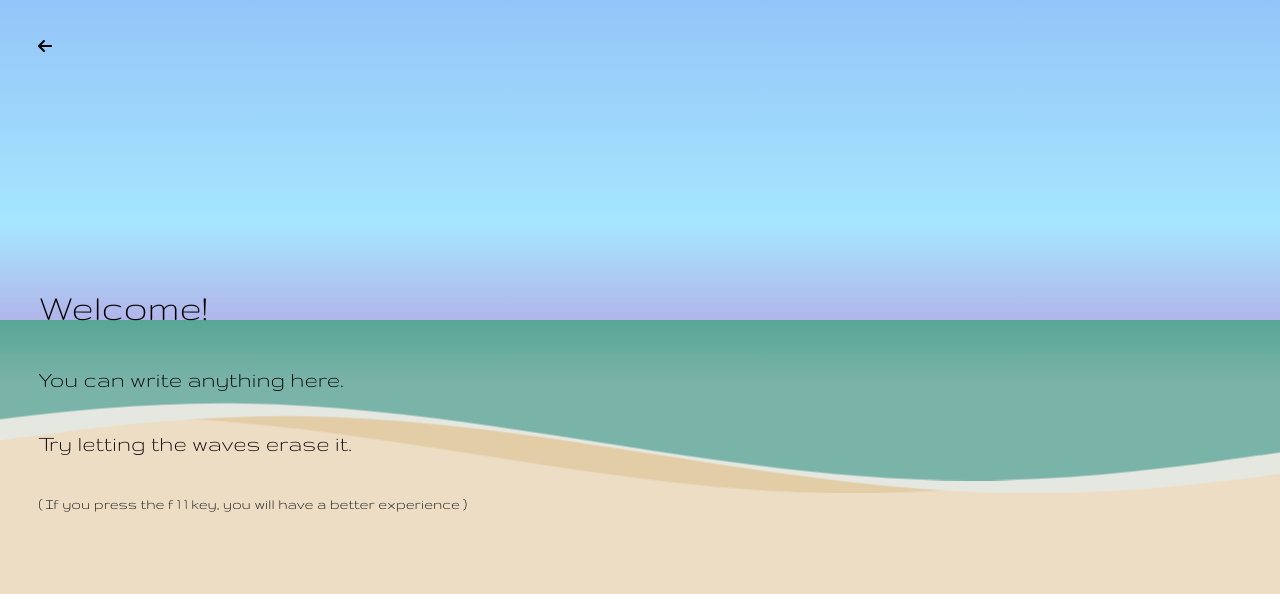
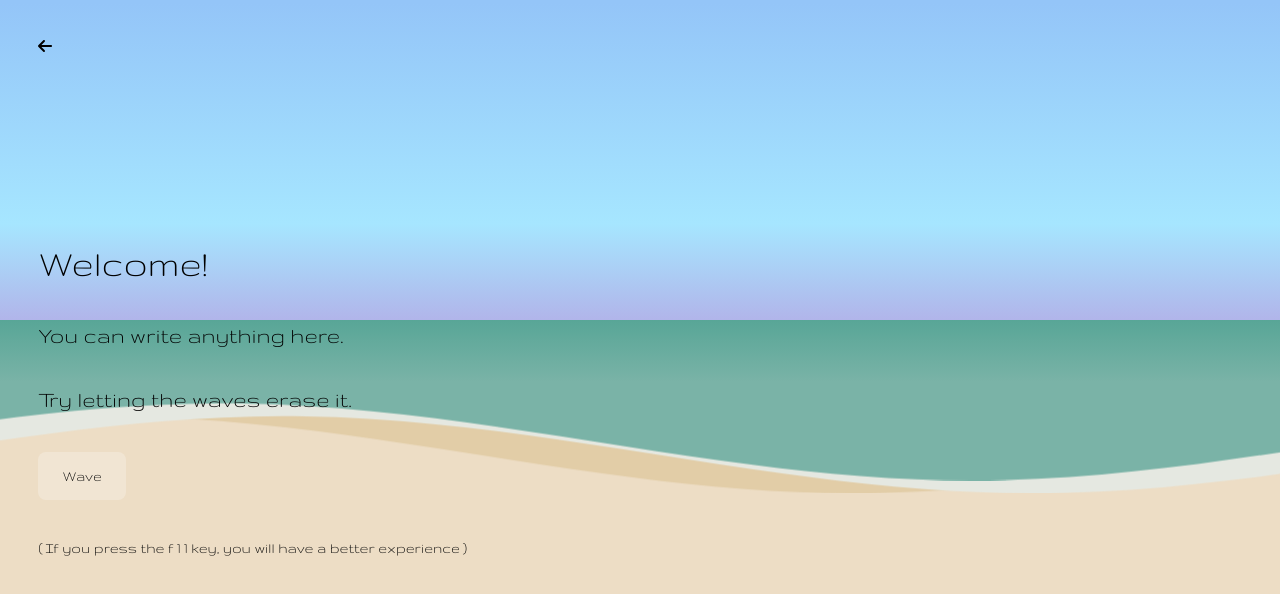
Before and after one commit to HBSPS/Playground, a React (Create React App) app: page /beach in a window 1280 px wide. Shown: the top 594 px of the page. Built offline with nearby package versions, Linux system fonts and the light colour scheme.

Commit message:
:sparkles: [FEAT] Beach 페이지 임시 버튼 추가

```diff
--- a/src/Components/_Atoms/Button.tsx
+++ b/src/Components/_Atoms/Button.tsx
@@ -12,13 +12,25 @@ const DefaultButton = styled.button`
   padding: 2vh 3vh;
 `;
 
+const LightB = styled(DefaultButton)`
+  color: black;
+  background-color: rgba(255, 255, 255, 0.25);
+`;
+
 interface IProps extends PropsWithChildren {
   onClick(event: React.MouseEvent<HTMLButtonElement>): void;
 }
 
-const Button = (props: IProps) => {
+const LButton = (props: IProps) => {
+  const { children, onClick } = props;
+  return <LightB onClick={onClick}>{children}</LightB>;
+};
+
+const DButton = (props: IProps) => {
   const { children, onClick } = props;
   return <DefaultButton onClick={onClick}>{children}</DefaultButton>;
 };
 
-export default Button;
+export const Button = Object.assign(DButton, {
+  Light: LButton,
+});
--- a/src/Components/_Templates/Beach.tsx
+++ b/src/Components/_Templates/Beach.tsx
@@ -4,6 +4,7 @@ import { PlaygroundText } from '../_Modules/PlaygroundText';
 import Wave from '../_Modules/Wave';
 import { Wrapper } from '../_Atoms/Wrapper';
 import BeachSky from '../_Modules/BeachSky';
+import { Button } from '../_Atoms/Button';
 
 const Beach = () => {
   return (
@@ -16,7 +17,8 @@ const Beach = () => {
           <PlaygroundText.Title color='black'>Welcome!</PlaygroundText.Title>
           <PlaygroundText color='black'>You can write anything here.</PlaygroundText>
           <PlaygroundText color='black'>Try letting the waves erase it.</PlaygroundText>
-          <PlaygroundText.Info color='black'/>
+          <Button.Light onClick={() => {}}>Wave</Button.Light>
+          <PlaygroundText.Info color='black' />
         </Wrapper.Absolute>
       </BackGround.Beach>
     </>
--- a/src/Components/_Templates/Snow.tsx
+++ b/src/Components/_Templates/Snow.tsx
@@ -1,5 +1,5 @@
 import { BackGround } from '../_Atoms/BackGround';
-import Button from '../_Atoms/Button';
+import { Button } from '../_Atoms/Button';
 import HomeLink from '../_Atoms/HomeLink';
 import { Wrapper } from '../_Atoms/Wrapper';
 import { PlaygroundText } from '../_Modules/PlaygroundText';
```
